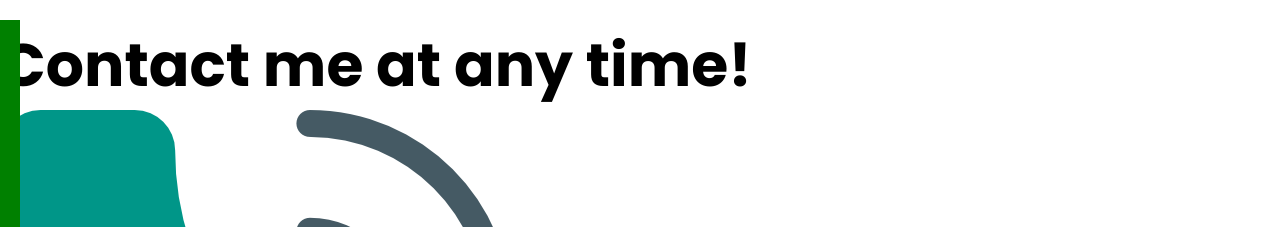
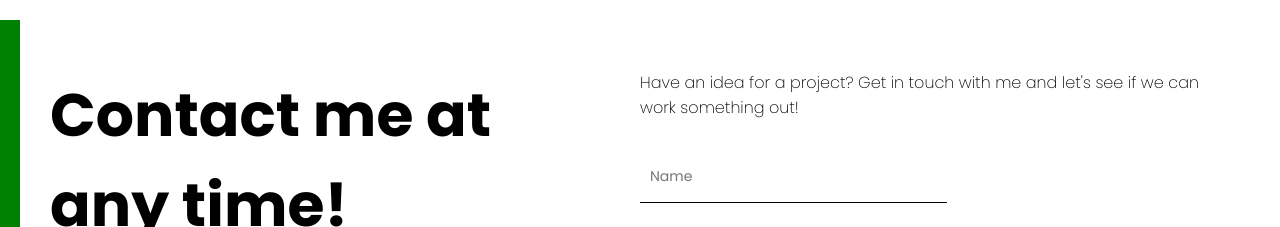
Before and after one commit to stone-com/react-portfolio, a React (Create React App) app: page / in a window 1280 px wide. Shown: the part 2573-2800 px from the top of the page. Built offline with nearby package versions, Linux system fonts and the light colour scheme.

Commit message:
contact form

```diff
--- a/src/components/contact/Contact.jsx
+++ b/src/components/contact/Contact.jsx
@@ -26,7 +26,18 @@ const Contact = () => {
             </div>
           </div>
         </div>
-        <div className='contact-right'></div>
+        <div className='contact-right'>
+            <p className="contact-description">
+                Have an idea for a project? Get in touch with me and let's see if we can work something out!
+            </p>
+            <form action="">
+                <input type="text" placeholder="Name" name='user_name' />
+                <input type="text" placeholder="Subject" name='user_subject' />
+                <input type="text" placeholder="Email" name='user_email' />
+                <textarea name="message" rows="5" placeholder='Message'></textarea>
+                <button>Submit</button>
+            </form>
+        </div>
       </div>
     </div>
   );
--- a/src/components/contact/contact.css
+++ b/src/components/contact/contact.css
@@ -10,7 +10,7 @@
   position: absolute;
 }
 
-.contact-wrapepr {
+.contact-wrapper {
   padding: 50px;
   display: flex;
 }
@@ -24,6 +24,45 @@
 }
 
 .contact-title {
-    font-size: 60px;
+  font-size: 60px;
   width: 80%;
 }
+
+.contact-info-item {
+  display: flex;
+  align-items: center;
+  margin: 50px 0px;
+  font-weight: 300;
+  width: 70%;
+}
+
+.contact-icon {
+  width: 30px;
+  height: 30px;
+  margin-right: 20px;
+}
+
+.contact-description {
+  font-weight: 200;
+}
+
+form {
+  margin-top: 20px;
+}
+
+input {
+  width: 50%;
+  height: 50px;
+  border: none;
+  border-bottom: 1px solid #000;
+  margin: 10px 0px;
+  font-size: 14px;
+  padding-left: 10px;
+}
+
+textarea {
+  width: 100%;
+  margin: 10px 0px;
+  font-size: 14px;
+  padding-left: 10px;
+}
```
